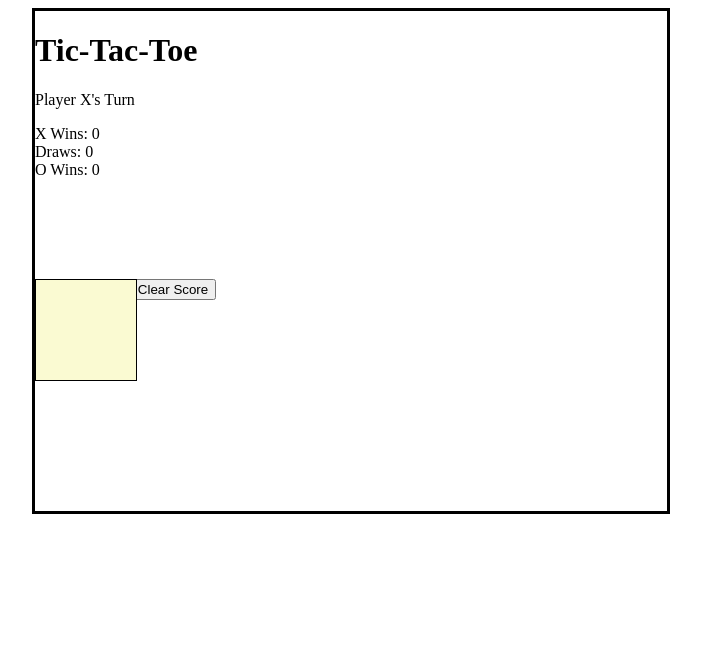
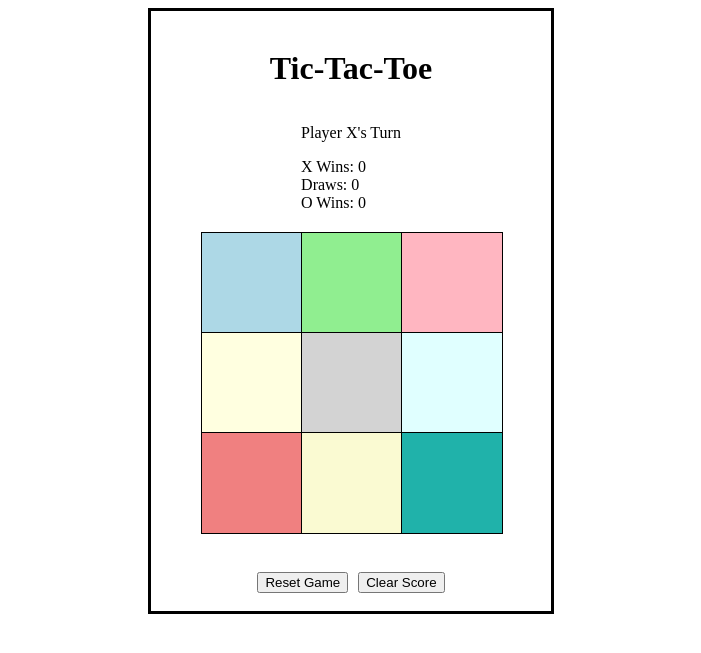
Before and after one commit to PirateKenny01/learning-web-technologies-spring2025-2026-sec-d, a PHP site: page /Tic_Tac_Toe_game.html in a window 1280 px wide. Shown: the top 653 px of the page, without its empty margins (289-990 px from the left). Run offline with PHP 8.4, Linux system fonts and the light colour scheme.

Commit message:
Almost Full css (display:Grid approach)

```diff
--- a/MID Lab Exam/Tic_Tac_Toe_game.css
+++ b/MID Lab Exam/Tic_Tac_Toe_game.css
@@ -1,71 +1,171 @@
-.container
+/*.container
 {
-    width: 50%;
+
+    width: 400px;
     border: 3px solid black;
     margin: 0 auto;
-    height: 500px;
+    height: 1000px;
     position: relative;
+
 }
 
 .cell
 {
-    position: static;
+   position: static;
    width: 100px;
    height: 100px;
+
 }
 
-.box-1
+.box-0
 {
     background-color: lightblue;
     border: 1px solid black;
     position: absolute;
+    left: 0px;
+
 }
-.box-2
+.box-1
 {
     background-color: lightgreen;
     border: 1px solid black;
     position: absolute;
+    left: 100px;
+
+
+}
+.box-2
+{
+    background-color: lightpink;
+    border: 1px solid black;
+    position: absolute;
+    left: 200px;
 
 }
 .box-3
 {
-    background-color: lightpink;
-    border: 1px solid black;
-    position: absolute;
-}
-.box-4
-{
     background-color: lightyellow;
     border: 1px solid black;
     position: absolute;
+    bottom:63%;
+
 }
-.box-5
+.box-4
 {
     background-color: lightgray;
     border: 1px solid black;
     position: absolute;
+        bottom:63%;
+        left: 100px;
+
+
 }
-.box-6
+.box-5
 {
     background-color: lightcyan;
     border: 1px solid black;
     position: absolute;
+    bottom:63%;
+    left: 200px;
+
+
 }
-.box-7
+.box-6
 {
     background-color: lightcoral;
     border: 1px solid black;
     position: absolute;
+    bottom: 53%;
+
+
+
 }
-.box-8
+.box-7
 {
     background-color: lightgoldenrodyellow;
     border: 1px solid black;
     position: absolute;
+    bottom: 53%;
+    left: 100px;
 }
-.box-9
+.box-8
 {
     background-color: lightseagreen;
     border: 1px solid black;
     position: absolute;
+    bottom: 53%;
+    left: 200px;
 }
+
+#gameBoard
+{
+
+
+}
+
+.game-board
+{
+    text-align: center;
+
+
+
+}
+
+.button-section
+{
+    position: absolute;
+    bottom: 43%;
+    left: 100px;
+
+}*/
+
+.container
+{
+    width: 400px;
+    border: 3px solid black;
+    margin: 0 auto;
+    height: 75vh;
+    display: flex;
+    flex-direction: column;
+    align-items: center;
+    justify-content: center;
+}
+
+.game-board
+{
+    display: grid;
+    grid-template-columns: repeat(3, 100px);
+    grid-template-rows: repeat(3, 100px);
+    gap: 0;
+    margin: 20px 0;
+}
+
+.cell
+{
+    width: 100px;
+    height: 100px;
+    border: 1px solid black;
+    display: flex;
+    align-items: center;
+    justify-content: center;
+    font-size: 24px;
+}
+
+
+.box-0 { background-color: lightblue; }
+.box-1 { background-color: lightgreen; }
+.box-2 { background-color: lightpink; }
+.box-3 { background-color: lightyellow; }
+.box-4 { background-color: lightgray; }
+.box-5 { background-color: lightcyan; }
+.box-6 { background-color: lightcoral; }
+.box-7 { background-color: lightgoldenrodyellow; }
+.box-8 { background-color: lightseagreen; }
+
+
+.button-section
+{
+    display: flex;
+    gap: 10px;
+    margin-top: 20px;
+}
```
